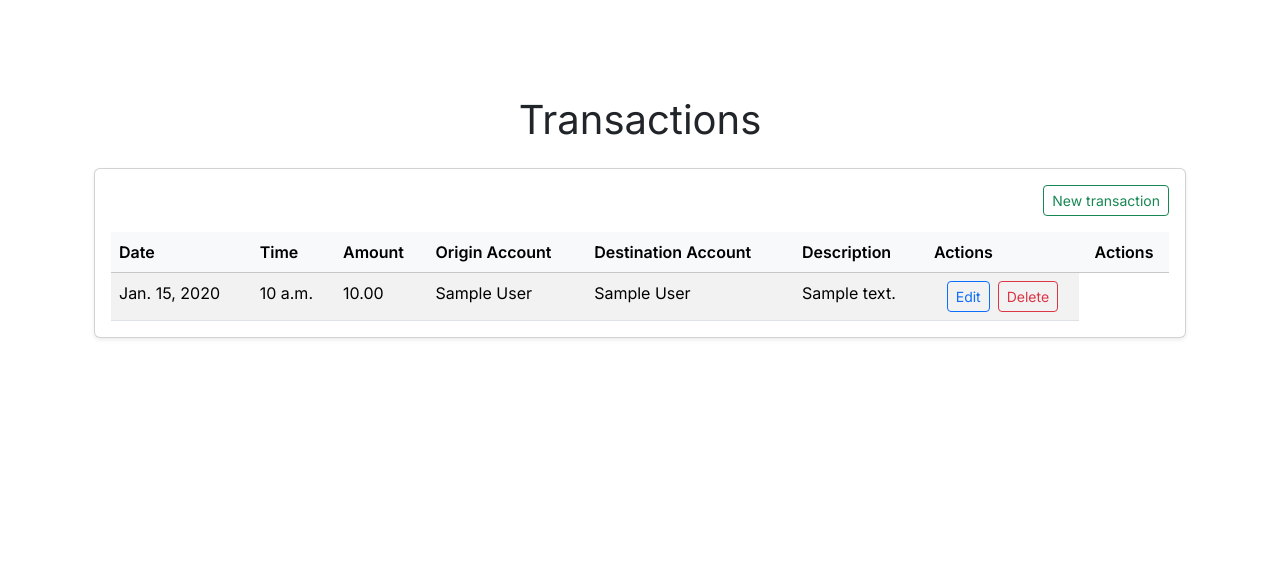
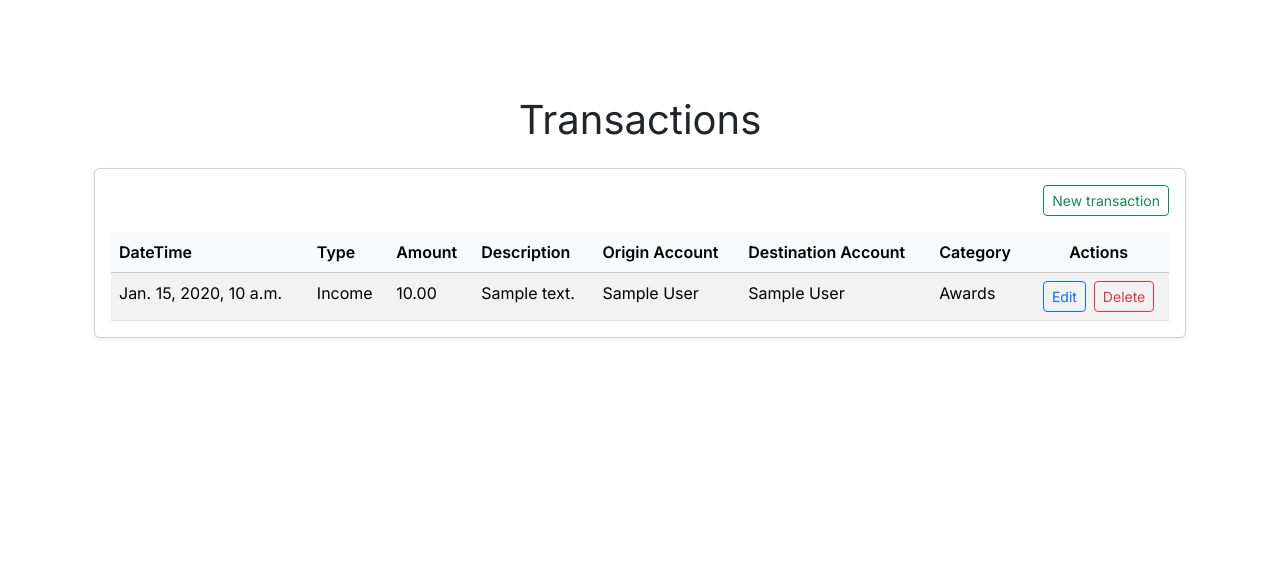
Before and after one commit to viejopeter/personal_finance_tracker, a Django app: page /transactions/ in a window 1280 px wide. Shown: the part 64-625 px from the top of the page. Run offline with Django 5.2, Linux system fonts and the light colour scheme; a user stored in the database is signed in; data comes from the database, SQL or seed files in the repository; tables that the repository leaves empty hold one stand-in row (values such as "Sample post"); one stand-in notice (Sample message) is shown.

Commit message:
Transaction CRUD added with validation

```diff
--- a/templates/base.html
+++ b/templates/base.html
@@ -93,8 +93,11 @@
         </div>
     </footer>
 
-    <script src="{% static 'js/alerts.js' %}"></script>
     <!-- Bootstrap JS -->
     <script src="https://cdn.jsdelivr.net/npm/bootstrap@5.3.7/dist/js/bootstrap.bundle.min.js"></script>
+
+    <!-- JavaScript-->
+    <script src="{% static 'js/alerts.js' %}"></script>
+    {% block scripts %}{% endblock %}
 </body>
 </html>
--- a/transactions/templates/transactions/transactions_ls.html
+++ b/transactions/templates/transactions/transactions_ls.html
@@ -27,31 +27,32 @@
                 <table class="table table-striped table-hover mb-0">
                     <thead class="table-light">
                         <tr>
-                            <th scope="col">Date</th>
-                            <th scope="col">Time</th>
+                            <th scope="col">DateTime</th>
+                            <th scope="col">Type</th>
                             <th scope="col">Amount</th>
+                            <th scope="col">Description</th>
                             <th scope="col">Origin Account</th>
                             <th scope="col">Destination Account</th>
-                            <th scope="col">Description</th>
-                            <th scope="col">Actions</th>
+                            <th scope="col">Category</th>
                             <th scope="col" class="text-center">Actions</th>
                         </tr>
                     </thead>
                     <tbody>
                         {% for transaction in transactions %}
                             <tr>
-                                <td>{{ transaction.date }}</td>
-                                <td>{{ transaction.hour }}</td>
+                                <td>{{ transaction.datetime }}</td>
+                                <td>{{ transaction.get_type_display }}</td>
                                 <td>{{ transaction.amount }}</td>
+                                <td>{{ transaction.description }}</td>
                                 <td>{{ transaction.origin_account }}</td>
-                                <td>{{ transaction.destination_account }}</td>
-                                <td>{{ transaction.description }}</td>
+                                <td>{% if transaction.destination_account %}{{ transaction.destination_account }}{% else %}{% endif %}</td>
+                                <td>{% if transaction.category %}{{ transaction.category }}{% else %}{% endif %}</td>
                                 <td>
                                     <div class="d-flex justify-content-center gap-2">
-                                        <a href="#" class="btn btn-sm btn-outline-primary">
+                                        <a href="{% url 'transactions:transactions_update' transaction.id %}" class="btn btn-sm btn-outline-primary">
                                             <i class="bi bi-pencil-square"></i> Edit
                                         </a>
-                                        <form method="POST" action="#" onsubmit="return confirm('Are you sure you want to delete this transaction?');">
+                                        <form method="POST" action="{% url 'transactions:transactions_delete' transaction.id %}" onsubmit="return confirm('Are you sure you want to delete this transaction?');">
                                             {% csrf_token %}
                                             <button type="submit" class="btn btn-sm btn-outline-danger">
                                                 <i class="bi bi-trash"></i> Delete
--- a/transactions/urls.py
+++ b/transactions/urls.py
@@ -1,10 +1,13 @@
 from django.urls import path
 
-from transactions.views import TransactionsListView, TransactionsCreateView
+from transactions.views import TransactionsListView, TransactionsCreateView, TransactionsUpdateView , TransactionsDeleteView
 
 app_name = 'transactions'
 
 urlpatterns = [
     path('',TransactionsListView.as_view(), name='transactions_ls'),
     path('create/',TransactionsCreateView.as_view(), name='transactions_create'),
+    path('update/<int:id_transaction>',TransactionsUpdateView.as_view(), name='transactions_update'),
+
+    path('delete/<int:id_transaction>',TransactionsDeleteView.as_view(),name='transactions_delete'),
 ]
--- a/transactions/views.py
+++ b/transactions/views.py
@@ -1,11 +1,12 @@
-from django.shortcuts import render
+from django.contrib.messages.context_processors import messages
+from django.shortcuts import render, redirect, get_object_or_404
 from django.views import View
 from django.db.models import Q
-
 from categories.models import Category
 from transactions.models import Transaction
 from accounts.models import Account
-
+from datetime import datetime
+from django.contrib import messages
 
 class TransactionsListView(View):
     def get(self, request):
@@ -19,13 +20,179 @@ class TransactionsListView(View):
 class TransactionsCreateView(View):
     def get(self, request):
         transaction_type = Transaction.choices
-        categories_ls = Category.objects.filter(user=request.user).values('id','category')
-        category_select = [(a['id'],a['category']) for a in categories_ls]
+        categories_ls = Category.objects.filter(user=request.user)
+        categories_by_type = {}
+        for t_value, t_label in transaction_type:
+            filtered = categories_ls.filter(category_type=t_value)
+            categories_by_type[t_value] = [(c.id, c.category) for c in filtered]
         accounts_ls = Account.objects.filter(user=request.user).values('id','name')
         accounts_select = [(a['id'],a['name']) for a in accounts_ls]
         context={
+            'action': 'Create',
             'transaction_type': transaction_type,
             'accounts': accounts_select,
-            'categories': category_select
+            'categories_by_type': categories_by_type,
         }
         return render(request,"transactions/transactions_form.html",context=context)
+
+    def post(self, request):
+        type = request.POST.get('type')
+        description = request.POST.get('description')
+        amount = request.POST.get('amount')
+        account_id = request.POST.get('account')
+        to_account_id = request.POST.get('to_account')
+        date_str = request.POST.get('date')
+        errors = []
+        # Validate required fields
+        if not type:
+            errors.append('Type is required.')
+        if not description:
+            errors.append('Description is required.')
+        if not amount:
+            errors.append('Amount is required.')
+        if not account_id:
+            errors.append('Account is required.')
+        if not date_str:
+            errors.append('Date is required.')
+        # Category validation
+        category_id = request.POST.get('category') if type in ['income', 'expense'] else None
+        if type in ['income', 'expense'] and not category_id:
+            errors.append('Category is required for income or expense.')
+        # Destination account validation
+        if type == 'transfer':
+            if not to_account_id:
+                errors.append('Destination account is required for transfer.')
+        # If errors, send as Django error messages and re-render form
+        if errors:
+            for error in errors:
+                messages.error(request, error, extra_tags='danger')
+            transaction_type = Transaction.choices
+            categories_ls = Category.objects.filter(user=request.user)
+            categories_by_type = {}
+            for t_value, t_label in transaction_type:
+                filtered = categories_ls.filter(category_type=t_value)
+                categories_by_type[t_value] = [(c.id, c.category) for c in filtered]
+            accounts_ls = Account.objects.filter(user=request.user).values('id','name')
+            accounts_select = [(a['id'],a['name']) for a in accounts_ls]
+            context = {
+                'action': 'Create',
+                'transaction_type': transaction_type,
+                'accounts': accounts_select,
+                'categories_by_type': categories_by_type,
+            }
+            return render(request, "transactions/transactions_form.html", context)
+        # Get model instances
+        category = Category.objects.get(id=category_id) if category_id else None
+        origin_account = Account.objects.get(id=account_id) if account_id else None
+        destination_account = Account.objects.get(id=to_account_id) if (type == 'transfer' and to_account_id) else None
+        date_value = datetime.strptime(date_str, '%Y-%m-%dT%H:%M')
+        Transaction.objects.create(
+            type=type,
+            description=description,
+            amount=amount,
+            origin_account=origin_account,
+            destination_account=destination_account,
+            datetime=date_value,
+            category=category,
+        )
+        messages.success(request, 'Transaction created Successfully!')
+        return redirect('transactions:transactions_ls')
+
+
+class TransactionsUpdateView(View):
+    def get(self, request, *args, **kwargs):
+        id_transaction = kwargs.get('id_transaction')
+        transaction = get_object_or_404(Transaction, id=id_transaction)
+        date_str = transaction.datetime.strftime('%Y-%m-%dT%H:%M') if transaction.datetime else ''
+        transaction_type = Transaction.choices
+        categories_ls = Category.objects.filter(user=request.user)
+        categories_by_type = {}
+        for t_value, t_label in transaction_type:
+            filtered = categories_ls.filter(category_type=t_value)
+            categories_by_type[t_value] = [(c.id, c.category) for c in filtered]
+        accounts_ls = Account.objects.filter(user=request.user).values('id','name')
+        accounts_select = [(a['id'],a['name']) for a in accounts_ls]
+        context = {
+            'id_transaction': id_transaction,
+            'action': 'Update',
+            'transaction': transaction,
+            'date': date_str,
+            'transaction_type': transaction_type,
+            'accounts': accounts_select,
+            'categories_by_type': categories_by_type,
+        }
+        return render(request, "transactions/transactions_form.html", context)
+
+    def post(self, request, *args, **kwargs):
+        id_transaction = kwargs.get('id_transaction')
+        transaction = get_object_or_404(Transaction, id=id_transaction)
+        type = request.POST.get('type')
+        description = request.POST.get('description')
+        amount = request.POST.get('amount')
+        account_id = request.POST.get('account')
+        to_account_id = request.POST.get('to_account')
+        date_str = request.POST.get('date')
+        errors = []
+        # Validate required fields
+        if not type:
+            errors.append('Type is required.')
+        if not description:
+            errors.append('Description is required.')
+        if not amount:
+            errors.append('Amount is required.')
+        if not account_id:
+            errors.append('Account is required.')
+        if not date_str:
+            errors.append('Date is required.')
+        # Category validation
+        category_id = request.POST.get('category') if type in ['income', 'expense'] else None
+        if type in ['income', 'expense'] and not category_id:
+            errors.append('Category is required for income or expense.')
+        # Destination account validation
+        if type == 'transfer':
+            if not to_account_id:
+                errors.append('Destination account is required for transfer.')
+        # If errors, send as Django error messages and re-render form
+        if errors:
+            for error in errors:
+                messages.error(request, error, extra_tags='danger')
+            transaction_type = Transaction.choices
+            categories_ls = Category.objects.filter(user=request.user)
+            categories_by_type = {}
+            for t_value, t_label in transaction_type:
+                filtered = categories_ls.filter(category_type=t_value)
+                categories_by_type[t_value] = [(c.id, c.category) for c in filtered]
+            accounts_ls = Account.objects.filter(user=request.user).values('id','name')
+            accounts_select = [(a['id'],a['name']) for a in accounts_ls]
+            date_str = transaction.datetime.strftime('%Y-%m-%dT%H:%M') if transaction.datetime else ''
+            context = {
+                'id_transaction': id_transaction,
+                'action': 'Update',
+                'transaction': transaction,
+                'date': date_str,
+                'transaction_type': transaction_type,
+                'accounts': accounts_select,
+                'categories_by_type': categories_by_type,
+            }
+            return render(request, "transactions/transactions_form.html", context)
+        # Update transaction
+        transaction.type = type
+        transaction.description = description
+        transaction.amount = amount
+        transaction.origin_account = Account.objects.get(id=account_id) if account_id else None
+        if type == 'transfer' and to_account_id:
+            transaction.destination_account = Account.objects.get(id=to_account_id)
+        else:
+            transaction.destination_account = None
+        transaction.category = Category.objects.get(id=category_id) if category_id else None
+        transaction.datetime = datetime.strptime(date_str, '%Y-%m-%dT%H:%M')
+        transaction.save()
+        messages.success(request, 'Transaction updated Successfully!')
+        return redirect('transactions:transactions_ls')
+
+class TransactionsDeleteView(View):
+    def post(self, request, id_transaction):
+        transaction = get_object_or_404(Transaction, id=id_transaction)
+        transaction.delete()
+        messages.success(request, 'Transaction deleted successfully!')
+        return redirect('transactions:transactions_ls')
```
Also changed, not shown: static/js/transactions/transactions_form.js (added, +59 -0 lines), transactions/models.py (+7 -8 lines), transactions/templates/transactions/transactions_form.html (+39 -13 lines), transactions/migrations/0002_remove_transaction_date_remove_transaction_hour_and_more.py (added), transactions/migrations/0003_alter_transaction_description.py (added), transactions/migrations/0004_alter_transaction_category.py (added), transactions/migrations/0005_alter_transaction_destination_account.py (added).
